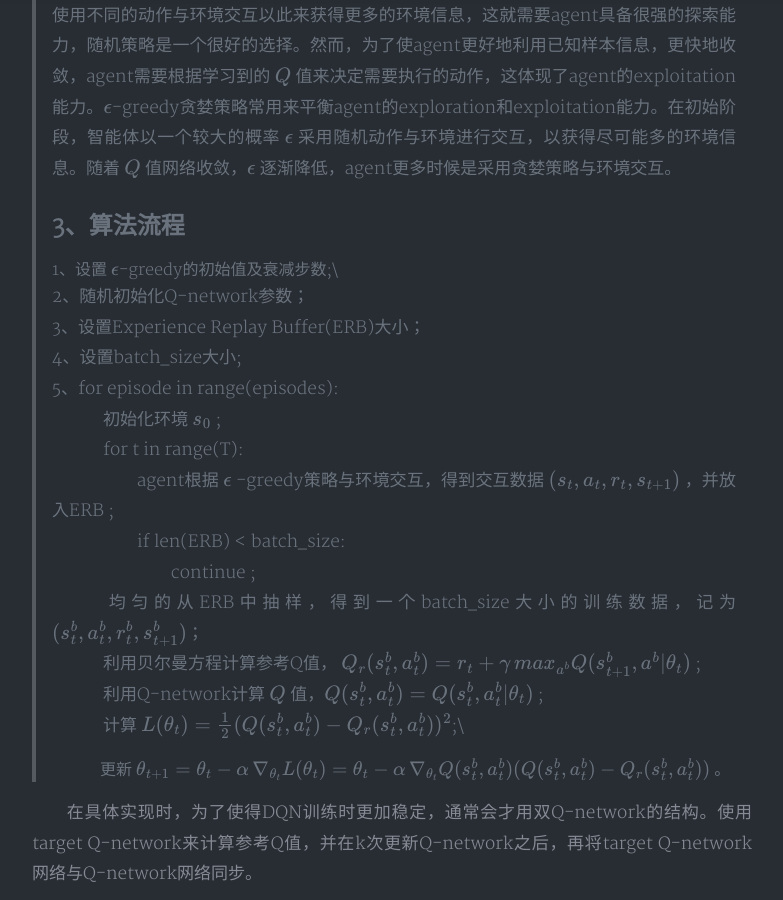
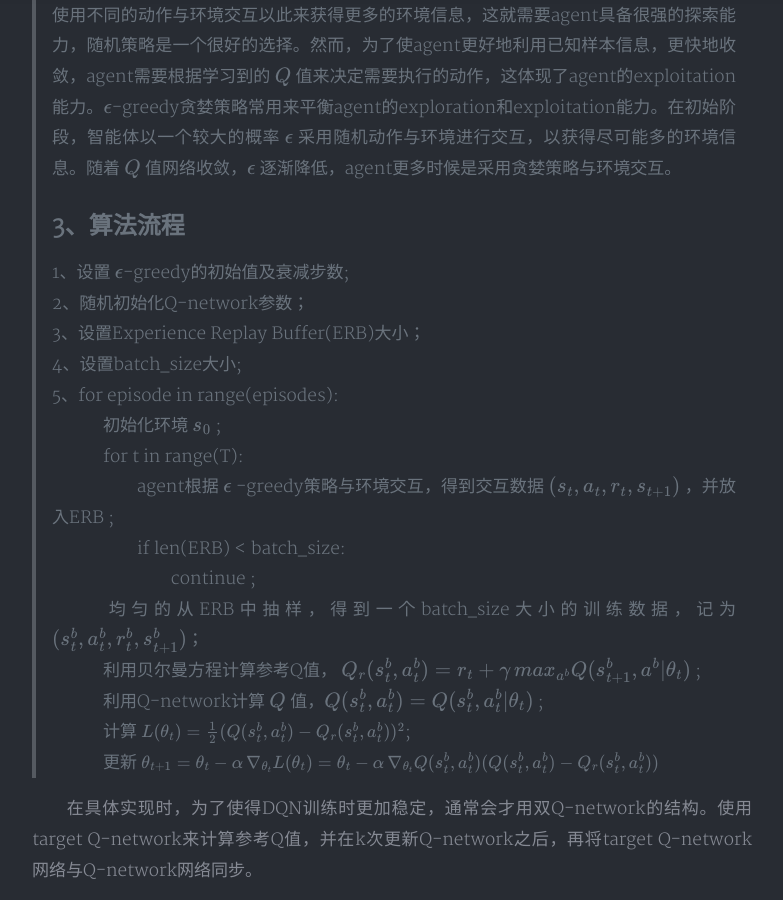
Before and after one commit to wtyhainan/wtyhainan.github.io, a Jekyll site: the page built from _posts/2022-1-14-Deep Q-Network.md, in a window 1280 px wide and 900 px high, scrolled down 2231 px. Shown: the whole window, without its empty margins (248-1031 px from the left). Built offline with Jekyll 4.4.1, drawn with Linux system fonts in a browser that asks for light colours; nearby versions of some CDN libraries; formulas are drawn with MathJax 3; a style sheet for code colours, icons or effects is not loaded.

Commit message:
Update 2022-1-14-Deep Q-Network.md

```diff
--- a/_posts/2022-1-14-Deep Q-Network.md
+++ b/_posts/2022-1-14-Deep Q-Network.md
@@ -46,7 +46,7 @@ $$
 ### 2.3 $\epsilon$-greedy贪婪策略
 &emsp;&emsp;DQN算法使用 $\epsilon$-greedy策略与环境交互。为了使 $Q$ 网络收敛到最优值，agent需要使用不同的动作与环境交互以此来获得更多的环境信息，这就需要agent具备很强的探索能力，随机策略是一个很好的选择。然而，为了使agent更好地利用已知样本信息，更快地收敛，agent需要根据学习到的 $Q$ 值来决定需要执行的动作，这体现了agent的exploitation能力。$\epsilon$-greedy贪婪策略常用来平衡agent的exploration和exploitation能力。在初始阶段，智能体以一个较大的概率 $\epsilon$ 采用随机动作与环境进行交互，以获得尽可能多的环境信息。随着 $Q$ 值网络收敛，$\epsilon$ 逐渐降低，agent更多时候是采用贪婪策略与环境交互。
 ## 3、算法流程
-> <font size=3> 1、设置 $\epsilon$-greedy的初始值及衰减步数;\ </font>
+> 1、设置 $\epsilon$-greedy的初始值及衰减步数;\
 > 2、随机初始化Q-network参数；\
 > 3、设置Experience Replay Buffer(ERB)大小；\
 > 4、设置batch_size大小;\
@@ -59,8 +59,8 @@ $$
 > &emsp;&emsp;&emsp;均匀的从ERB中抽样，得到一个batch_size大小的训练数据，记为 $ (s^b_ {t},a^b_ {t},r^b_ {t},s^b_ {t+1}) $；\
 > &emsp;&emsp;&emsp;利用贝尔曼方程计算参考Q值， $ Q_r(s^b_ {t}, a^b_ {t})=r_t+\gamma \, max_{a^b}Q(s^{b}_ {t+1}, a^{b}\|\theta_t) $ ;\
 > &emsp;&emsp;&emsp;利用Q-network计算 $ Q $ 值，$ Q(s^b_t, a^b_ {t})=Q(s^b_ {t}, a^b_ {t}\|\theta_t) $ ;\
-> &emsp;&emsp;&emsp;计算 $ L(\theta_t)=\frac{1}{2}(Q(s^b_ {t},a^b_ {t})-Q_r(s^b_ {t},a^b_ {t}))^2 $;\
-> <font size=3> &emsp;&emsp;&emsp;更新 $ \theta_{t+1}=\theta_t - \alpha \, \nabla_{\theta_t}L(\theta_t)=\theta_t - \alpha\, \nabla_{\theta_t}Q(s^b_ {t},a^b_ {t})(Q(s^b_ {t},a^b_ {t})-Q_r(s^b_ {t},a^b_ {t})) $ <font size=3>。
+> &emsp;&emsp;&emsp;计算 $ \small L(\theta_t)=\frac{1}{2}(Q(s^b_ {t},a^b_ {t})-Q_r(s^b_ {t},a^b_ {t}))^2 $;\
+> &emsp;&emsp;&emsp;更新 $ \small \theta_{t+1}=\theta_t - \alpha \, \nabla_{\theta_t}L(\theta_t)=\theta_t - \alpha\, \nabla_{\theta_t}Q(s^b_ {t},a^b_ {t})(Q(s^b_ {t},a^b_ {t})-Q_r(s^b_ {t},a^b_ {t})) $
 
 &emsp;&emsp;在具体实现时，为了使得DQN训练时更加稳定，通常会才用双Q-network的结构。使用target Q-network来计算参考Q值，并在k次更新Q-network之后，再将target Q-network网络与Q-network网络同步。
 ## 4、DQN优缺点
```
